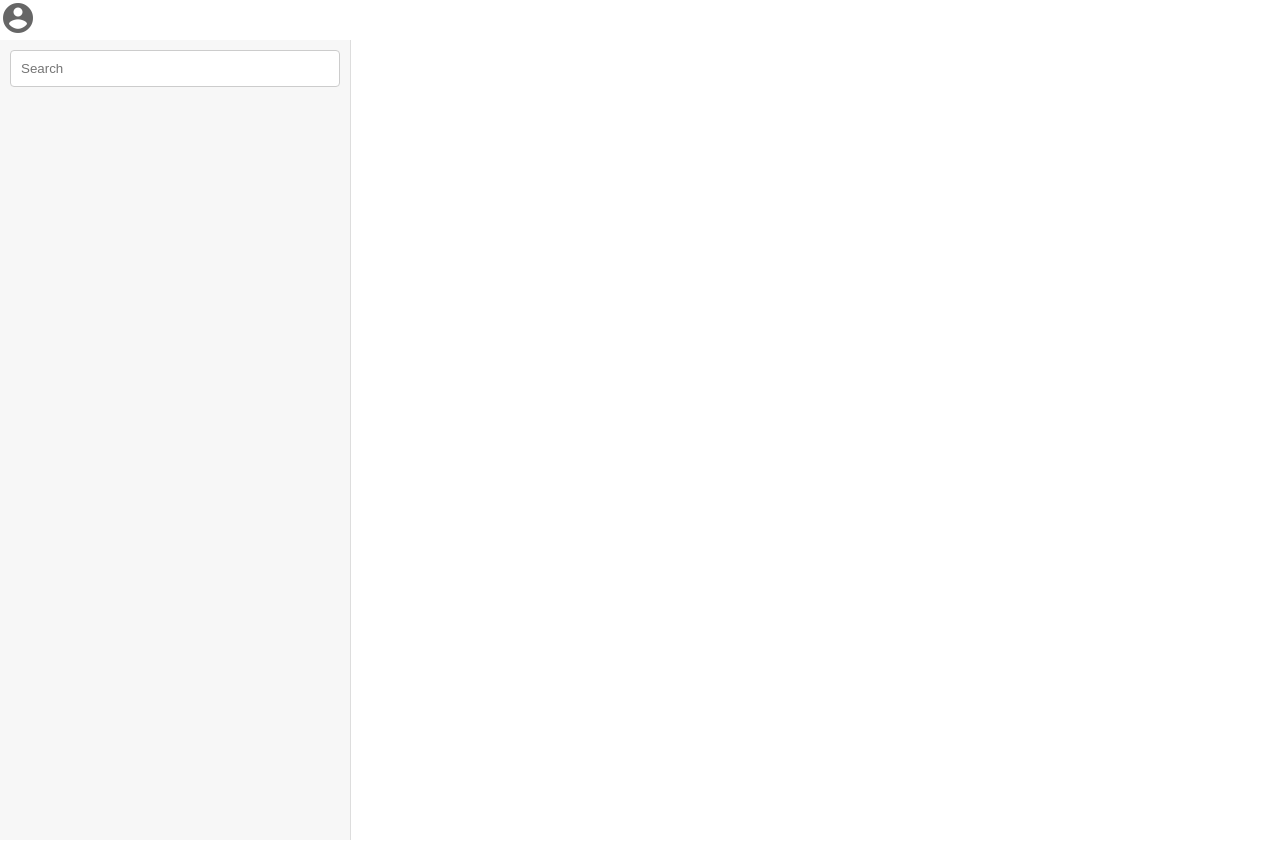
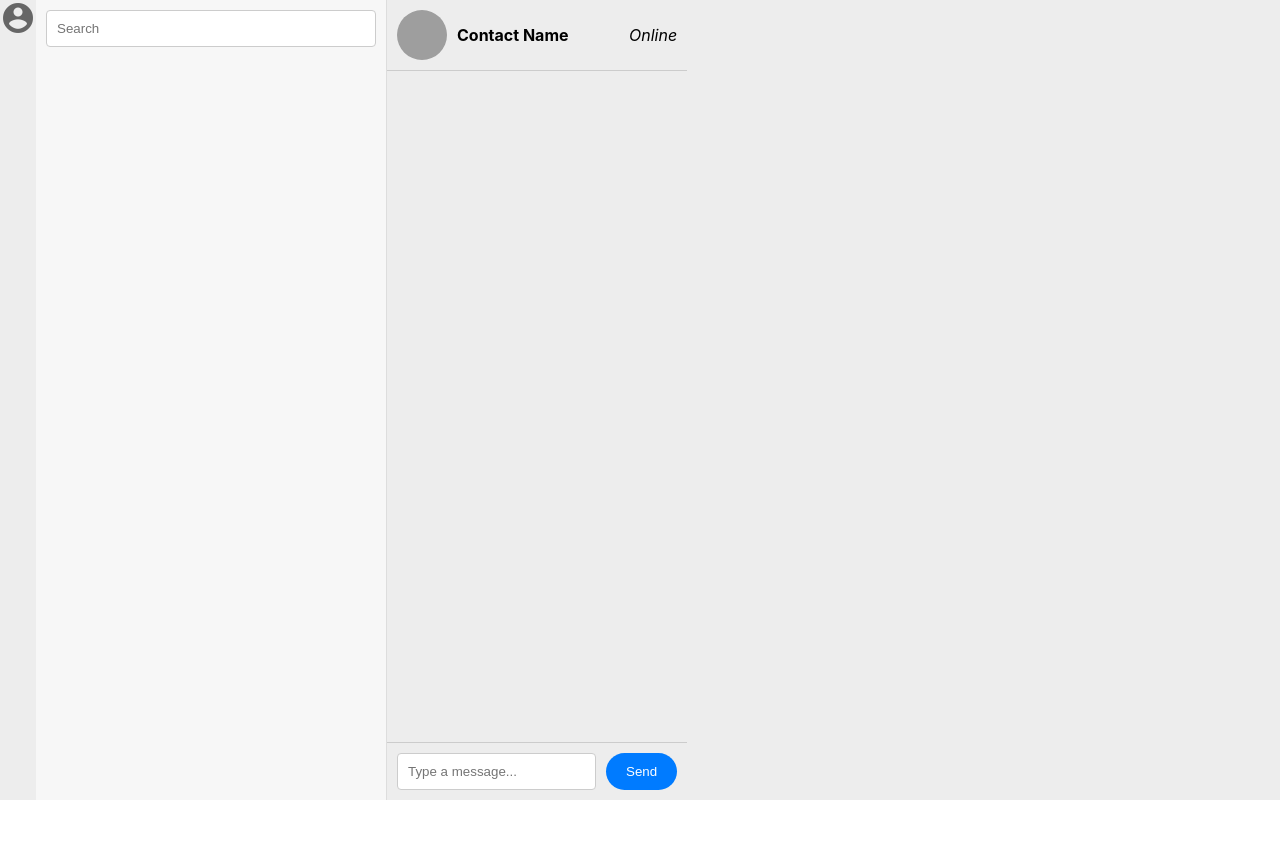
Before and after one commit to ABazshoushtari/Web-App-Messenger, a React (Create React App) app in the folder Frontend/: page /main in a window 1280 px wide. Shown: the top 842 px of the page. After the commit the page ends 800 px from the top, so only its background shows below. Built offline with nearby package versions, Linux system fonts and the light colour scheme; grey boxes are pictures that could not be loaded.

Commit message:
feat: CSS style to main page for private chat

```diff
--- a/Frontend/src/styles/MainPage.css
+++ b/Frontend/src/styles/MainPage.css
@@ -1,3 +1,10 @@
+.main-page {
+  display: flex;
+  align-items: stretch; /* Ensures children fill the height */
+  height: 100vh;
+  background: #EDEDED; /* Light grey background like Telegram */
+}
+
 .main-page .main-header .profile-icon {
     cursor: pointer;
   }
@@ -6,3 +13,8 @@
     font-size: 36px;
     color: #666;
   }
+
+  .main-content {
+    display: flex;
+    height: 100%;
+  }
```
